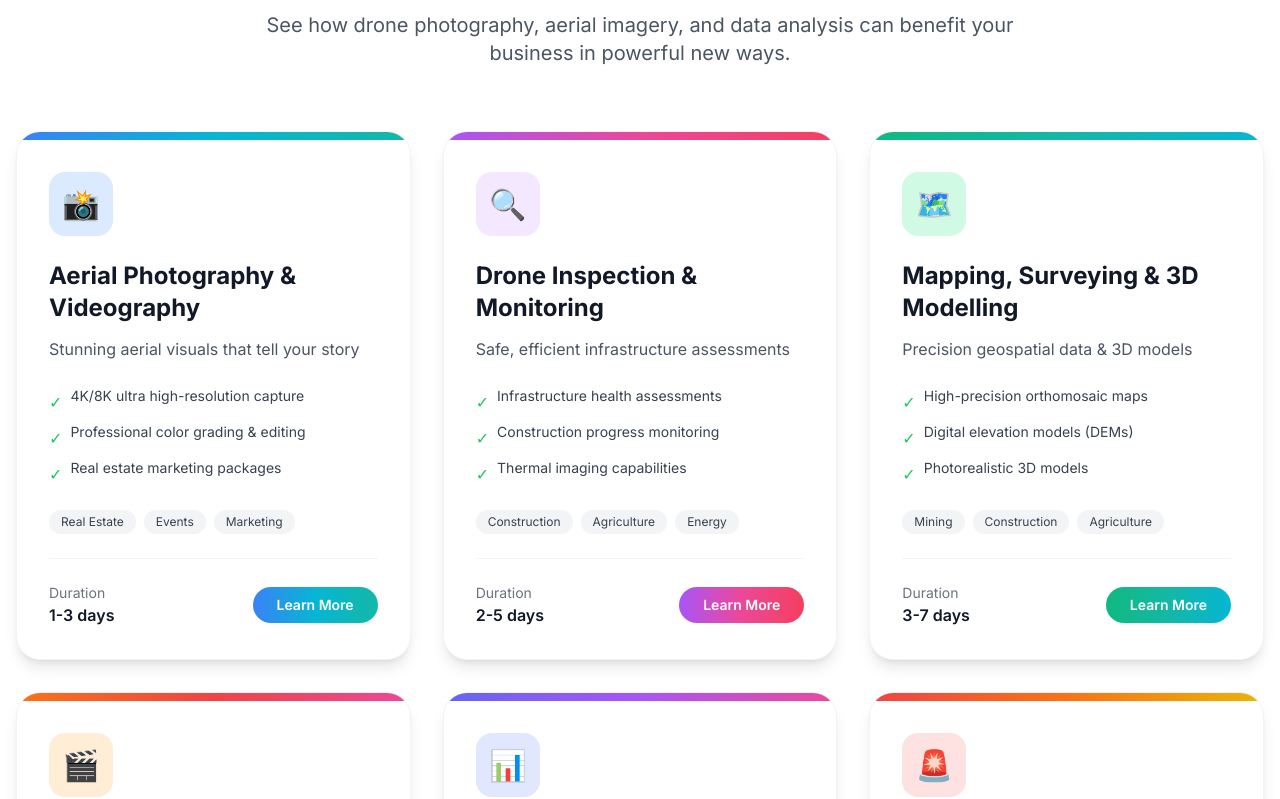
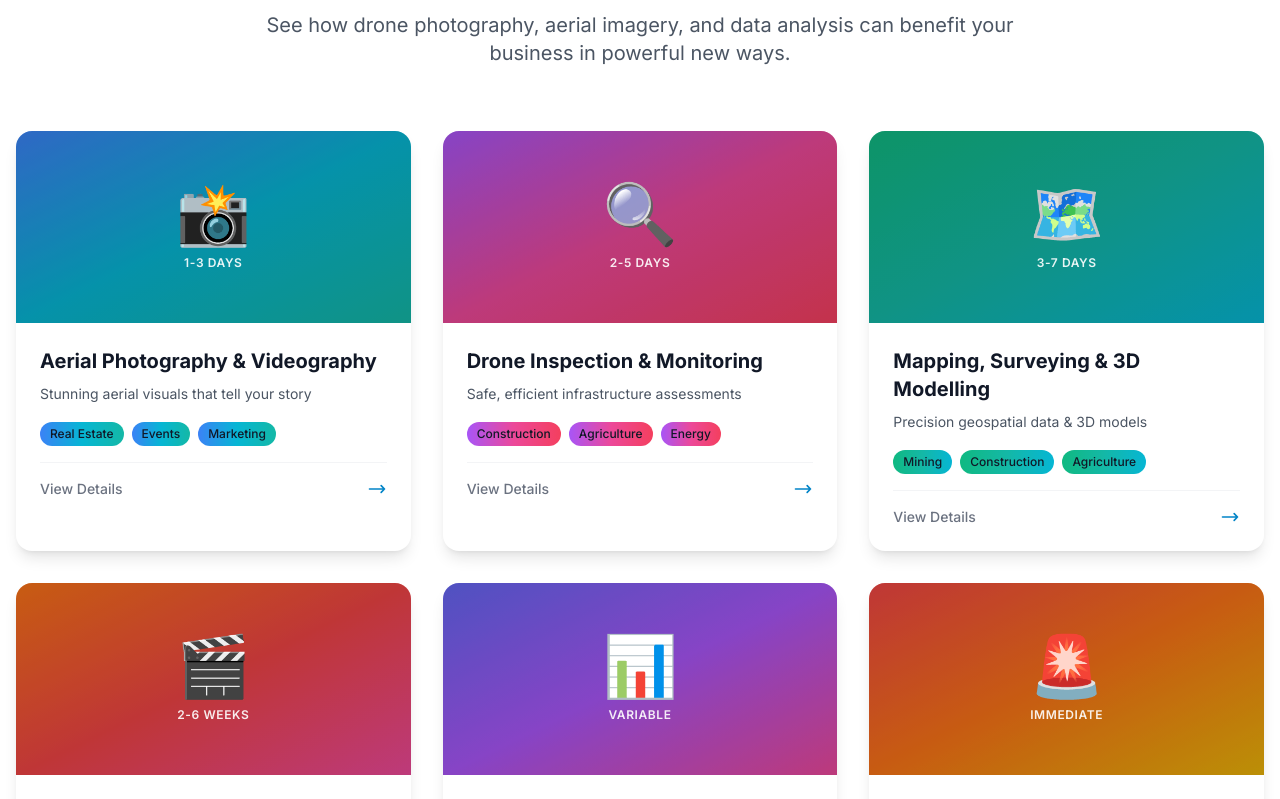
Before and after one commit to FyliaCare/Creative-Approach, a React (Vite) app: page / in a window 1280 px wide. Shown: the part 981-1780 px from the top of the page. Built offline with nearby package versions, Linux system fonts and the light colour scheme; no server answers.

Commit message:
Redesign Home page service cards with gradient hero design - different from Services page

```diff
--- a/src/pages/Home.jsx
+++ b/src/pages/Home.jsx
@@ -370,57 +370,59 @@ export default function Home() {
                 whileInView={{ opacity: 1, y: 0 }}
                 viewport={{ once: true }}
                 transition={{ delay: index * 0.1 }}
-                whileHover={{ y: -8 }}
-                className="group bg-white rounded-3xl shadow-lg hover:shadow-2xl transition-all duration-300 overflow-hidden border border-gray-100"
               >
-                <Link to={service.link} className="block">
-                  {/* Card Header */}
-                  <div className={`h-2 bg-gradient-to-r ${service.gradient}`}></div>
-
-                  <div className="p-8">
-                    {/* Icon */}
-                    <div className={`inline-flex items-center justify-center w-16 h-16 ${service.iconBg} rounded-2xl mb-6 text-3xl group-hover:scale-110 transition-transform duration-300`}>
+                <Link to={service.link}>
+                  <motion.div
+                    whileHover={{ y: -8, scale: 1.02 }}
+                    className="group relative h-full bg-white rounded-2xl overflow-hidden shadow-lg hover:shadow-2xl transition-all duration-300"
+                  >
+                    {/* Gradient Background Header */}
+                    <div className={`relative h-48 bg-gradient-to-br ${service.gradient} flex items-center justify-center overflow-hidden`}>
+                      <div className="absolute inset-0 bg-black/20"></div>
+                      <div className="relative z-10 text-center text-white">
+                        <div className="text-6xl mb-3 group-hover:scale-110 transition-transform duration-300">
                           {service.icon}
                         </div>
-
-                    {/* Title & Description */}
-                    <h3 className="text-2xl font-bold mb-3 text-gray-900">{service.title}</h3>
-                    <p className="text-gray-600 mb-6 leading-relaxed">{service.shortDesc}</p>
-
-                    {/* Key Features */}
-                    <div className="space-y-2 mb-6">
-                      {service.features.map((feature, i) => (
-                        <div key={i} className="flex items-start gap-2">
-                          <span className="text-green-500 mt-1">✓</span>
-                          <span className="text-sm text-gray-700">{feature}</span>
+                        <div className="text-xs font-semibold uppercase tracking-wider opacity-90">
+                          {service.duration}
                         </div>
-                      ))}
+                      </div>
+                      {/* Animated overlay on hover */}
+                      <div className="absolute inset-0 bg-gradient-to-t from-black/50 to-transparent opacity-0 group-hover:opacity-100 transition-opacity duration-300"></div>
                     </div>
 
-                    {/* Use Cases Tags */}
-                    <div className="flex flex-wrap gap-2 mb-6">
+                    {/* Content */}
+                    <div className="p-6">
+                      <h3 className="text-xl font-bold text-gray-900 mb-2 group-hover:text-transparent group-hover:bg-clip-text group-hover:bg-gradient-to-r group-hover:from-drone-600 group-hover:to-sky-600 transition-all">
+                        {service.title}
+                      </h3>
+                      <p className="text-gray-600 text-sm mb-4 leading-relaxed">
+                        {service.shortDesc}
+                      </p>
+
+                      {/* Use Cases Pills */}
+                      <div className="flex flex-wrap gap-2 mb-4">
                         {service.useCases.map((useCase) => (
-                        <span key={useCase} className="px-3 py-1 bg-gray-100 text-gray-700 text-xs rounded-full">
+                          <span key={useCase} className={`px-2.5 py-1 bg-gradient-to-r ${service.gradient} bg-opacity-10 text-xs font-medium rounded-full`}>
                             {useCase}
                           </span>
                         ))}
                       </div>
 
-                    {/* Footer */}
-                    <div className="flex items-center justify-between pt-6 border-t border-gray-100">
-                      <div>
-                        <div className="text-sm text-gray-500">Duration</div>
-                        <div className="font-semibold text-gray-900">{service.duration}</div>
-                      </div>
+                      {/* CTA */}
+                      <div className="flex items-center justify-between pt-4 border-t border-gray-100">
+                        <span className="text-sm text-gray-500 font-medium">View Details</span>
                         <motion.div
-                        whileHover={{ scale: 1.05 }}
-                        whileTap={{ scale: 0.95 }}
-                        className={`px-6 py-2 bg-gradient-to-r ${service.gradient} text-white rounded-full font-semibold text-sm`}
+                          whileHover={{ x: 5 }}
+                          className="text-drone-600 group-hover:text-sky-600 transition-colors"
                         >
-                        Learn More
+                          <svg className="w-5 h-5" fill="none" stroke="currentColor" viewBox="0 0 24 24">
+                            <path strokeLinecap="round" strokeLinejoin="round" strokeWidth={2} d="M17 8l4 4m0 0l-4 4m4-4H3" />
+                          </svg>
                         </motion.div>
                       </div>
                     </div>
+                  </motion.div>
                 </Link>
               </motion.div>
             ))}
```
Lines whose indentation alone changed are shown as unchanged.
